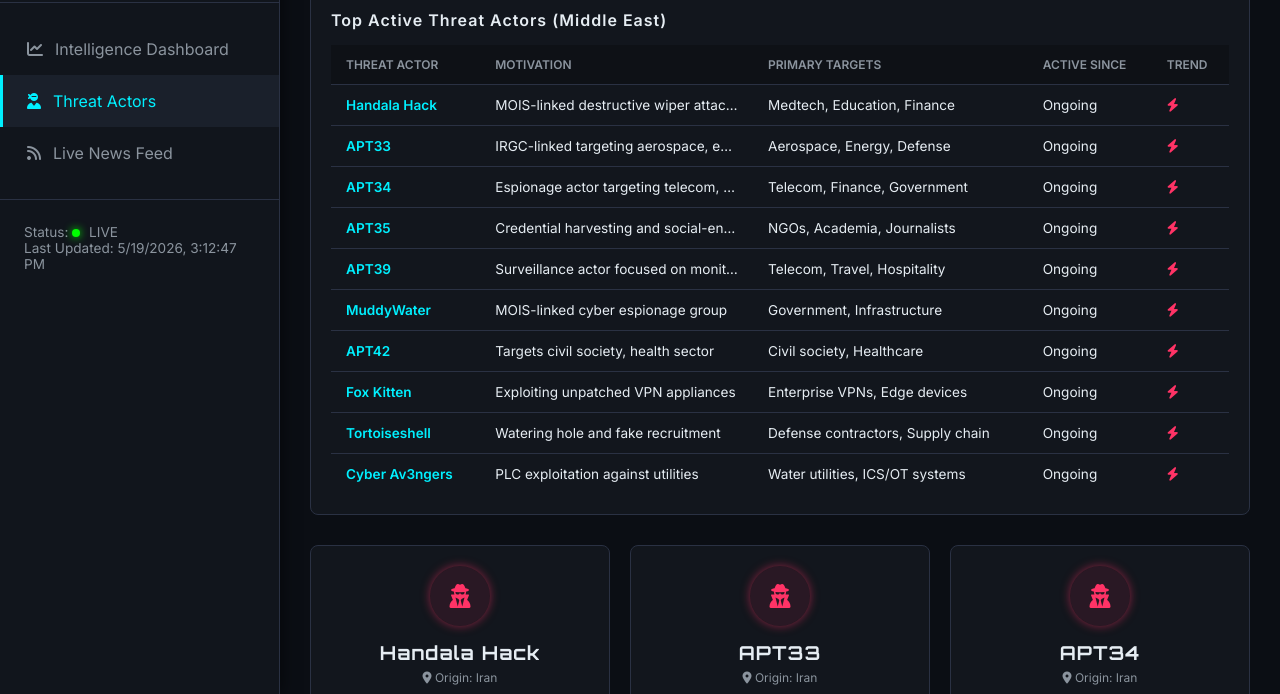
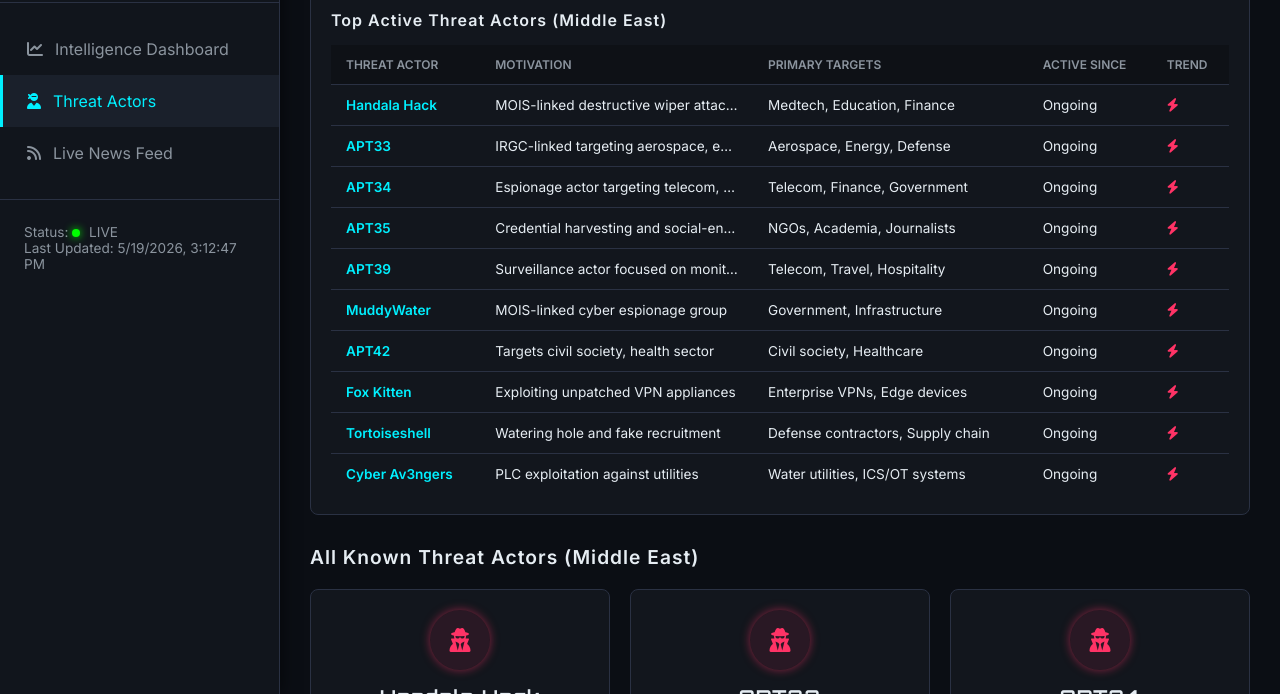
Before and after one commit to DanielR91/Middle_East_Conflict_Tracker, a plain HTML site: page index.html in a window 1280 px wide. Both pictures are taken after a click on the item "Threat Actors". Shown: the part 106-800 px from the top of the page. Drawn offline with nearby package versions, Linux system fonts and the light colour scheme; no server answers.

Commit message:
Added heading for actors grid

```diff
--- a/index.html
+++ b/index.html
@@ -136,6 +136,7 @@
                         </table>
                     </div>
 
+                    <h3 style="margin-bottom: 20px; font-size: 1.2rem; color: var(--text-primary); font-family: 'Inter', sans-serif; font-weight: 600;">All Known Threat Actors (Middle East)</h3>
                     <div class="actors-grid" id="actors-grid">
                         <!-- Populated by JS -->
                     </div>
```
